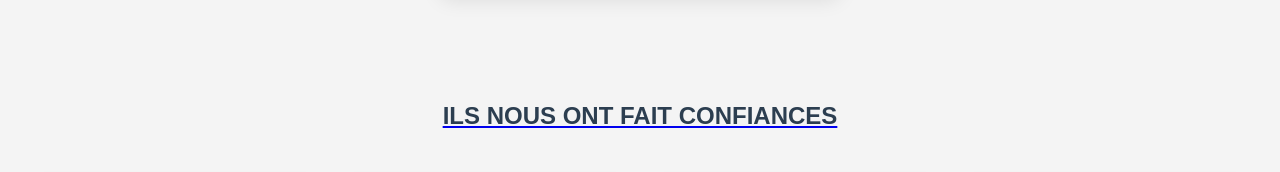
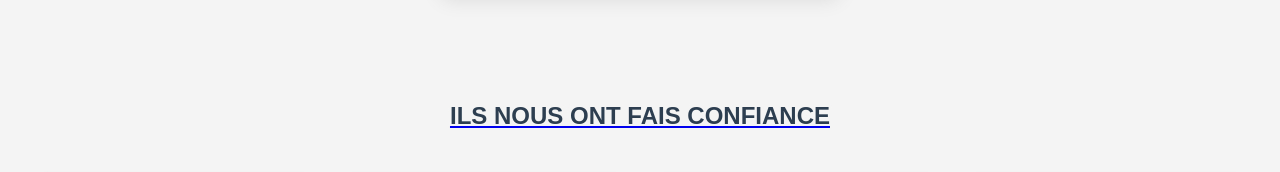
Before and after one commit to KOASSI/juri, a plain HTML site: page propos.html in a window 1280 px wide. Shown: the part 1364-1536 px from the top of the page. Drawn offline with Linux system fonts and the light colour scheme.

Commit message:
Update propos.html

```diff
--- a/propos.html
+++ b/propos.html
@@ -75,7 +75,7 @@
 
     </main>
     <div class="partners-section">
-        <h2>ILS NOUS ONT FAIT CONFIANCES</h2>
+        <h2>ILS NOUS ONT FAIS CONFIANCE</h2>
         <div class="partners-container">
           <div class="partner">
             <img src="images/flow.jpg" alt="Partenaire 1">
```
